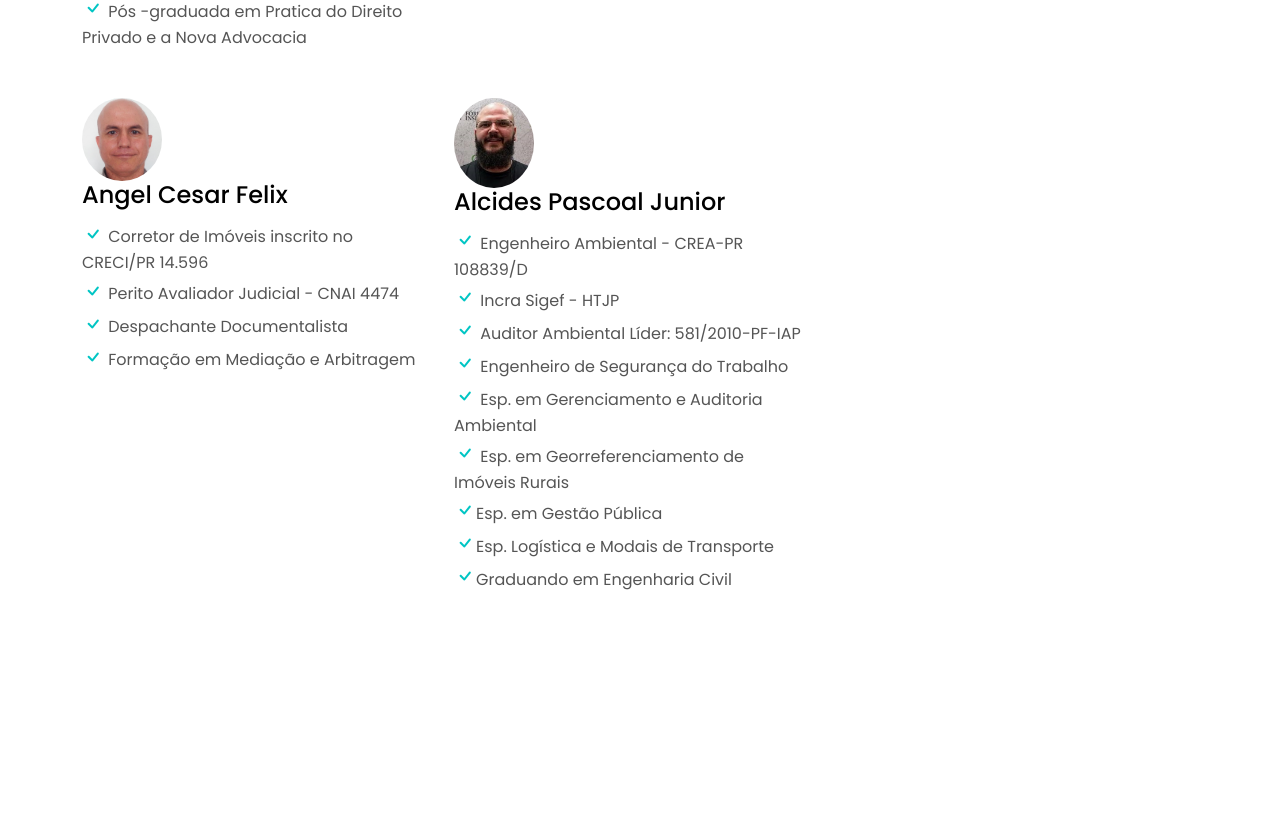
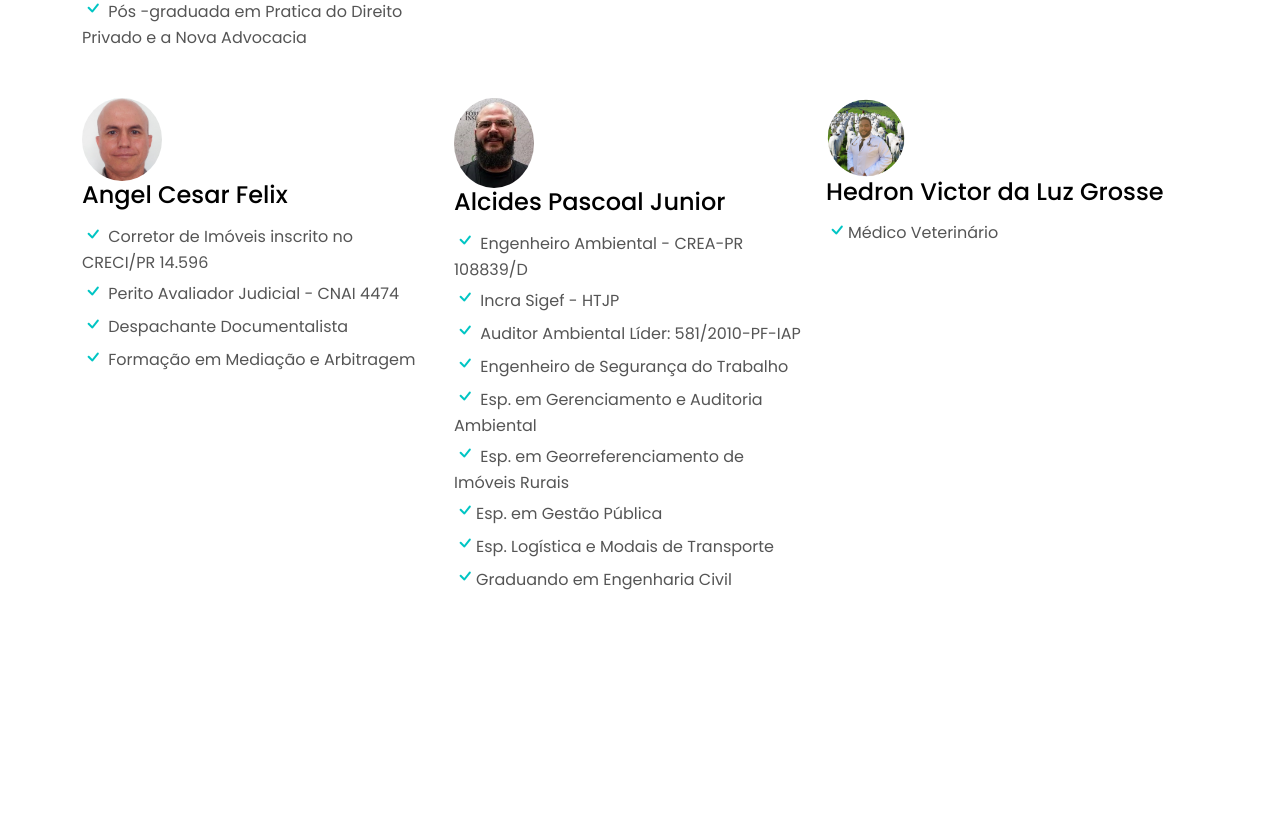
Before and after one commit to MarceloSolusys/MarceloSolusys.github.io, a plain HTML site: page index.html in a window 1280 px wide. Shown: the part 3453-4268 px from the top of the page. Drawn offline with Linux system fonts and the light colour scheme.

Commit message:
changeT_title_page

```diff
--- a/index.html
+++ b/index.html
@@ -8,7 +8,7 @@
 
 
 
-  <title>Efetiva group - Index</title>
+  <title>EfetivaGroup - Negócios Imobiliários</title>
 
   <meta content="" name="description">
 
@@ -175,11 +175,11 @@
           </li>
 
           <li class="nav-item">
-            <a id="menutime" onclick="addActive('menutime');"  class="nav-link " href="#time">Nossa equipe</a>
+            <a id="menutime" onclick="addActive('menutime');" class="nav-link " href="#time">Nossa equipe</a>
           </li>
           <li class="nav-item dropdown">
-            <a class="nav-link dropdown-toggle" href="#" onclick="addActive('navbarDropdown');" id="navbarDropdown" role="button" data-bs-toggle="dropdown"
-              aria-haspopup="true" aria-expanded="false">Imóveis</a>
+            <a class="nav-link dropdown-toggle" href="#" onclick="addActive('navbarDropdown');" id="navbarDropdown"
+              role="button" data-bs-toggle="dropdown" aria-haspopup="true" aria-expanded="false">Imóveis</a>
             <div class="dropdown-menu">
               <a id="menuirural" onclick="addActive('menuirural');" class="dropdown-item " href="#irural">Rural</a>
               <a id="menuiurbano" onclick="addActive('menuiurbano');" class="dropdown-item " href="#iurbano">Urbano</a>
@@ -2276,6 +2276,32 @@
                       <li class="item-list-a">
 
                         <i class="profission bi bi-check"></i>Graduando em Engenharia Civil
+
+                      </li>
+
+                    </ul>
+
+                  </div>
+
+                </div>
+
+              </div>
+
+              <div class="col-sm-12 col-md-4">
+
+                <div class="testimonial-author-box">
+
+                  <img src="assets/img/hedron.png" alt="" class="testimonial-avatar">
+
+                  <div class="comment-details">
+
+                    <h4 class="comment-author">Hedron Victor da Luz Grosse</h4>
+
+                    <ul class="list-unstyled">
+
+                      <li class="item-list-a">
+
+                        <i class="profission bi bi-check"></i>Médico Veterinário
 
                       </li>
 
@@ -2696,7 +2722,7 @@
       function addActive(menu) {
         removeActives();
         let el = document.getElementById(menu);
-        if(menu=='menuiurbano' || menu=='menuirural' ){
+        if (menu == 'menuiurbano' || menu == 'menuirural') {
           document.getElementById('navbarDropdown').classList.add('active');
           el.classList.add('active');
         }
```
Also changed, not shown: assets/img/faviconold.png (deleted), assets/img/hedron.png (added).
